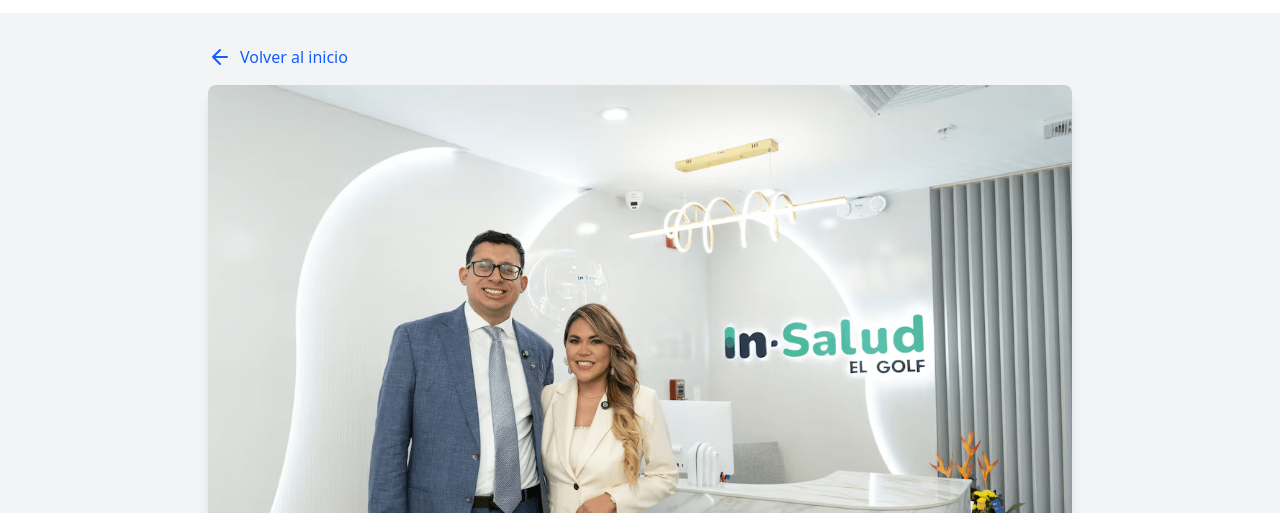
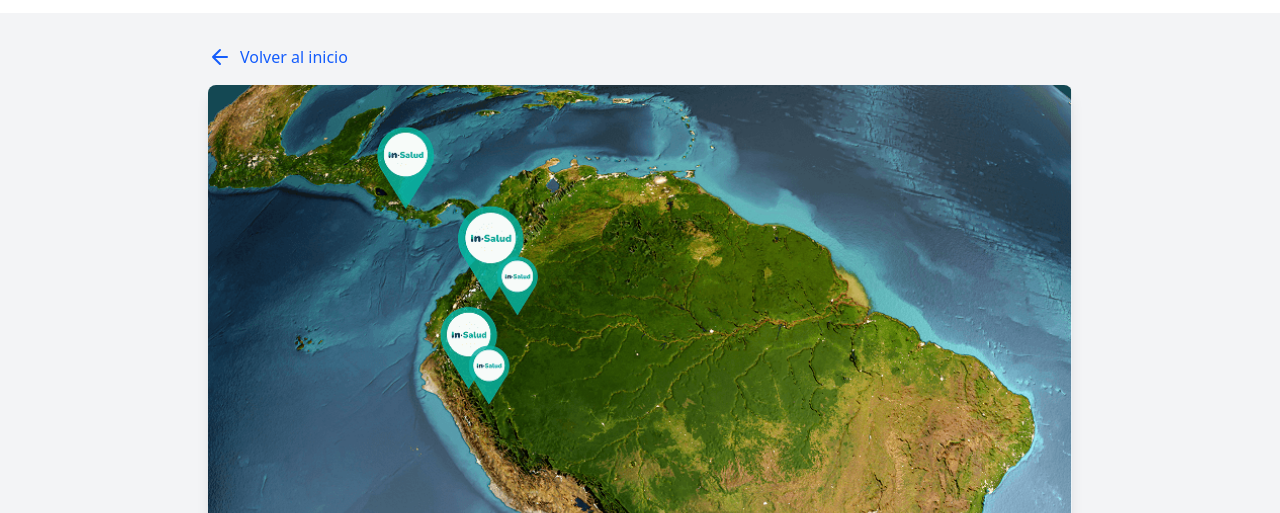
Before and after one commit to M4rckR/notas-de-prensa, an Astro site: page /noticias/insalud-expansion-latinoamerica in a window 1280 px wide. Shown: the part 287-800 px from the top of the page. Built offline with nearby package versions, Linux system fonts and the light colour scheme; Astro itself is replaced by a stand-in of ours.

Commit message:
Correciones de stivo 3

```diff
--- a/src/content/noticias/insalud-expansion-latinoamerica.md
+++ b/src/content/noticias/insalud-expansion-latinoamerica.md
@@ -3,7 +3,7 @@
 titulo: "Insalud, centro de salud sexual y regenerativa, busca conquistar Latinoamérica al 2027: ¿cuáles son sus planes y servicios?"
 resumen: "Insalud proyecta su expansión por Latinoamérica con servicios especializados en salud sexual y regenerativa"
 fecha: "2025-04-23"
-imagen: "/images/noticias/noticia-3.png"
+imagen: "/images/noticias/noticia-2.png"
 autor: "El Comercio"
 categoria: "Negocios"
 ---
--- a/src/content/noticias/insalud-expansion-mexico.md
+++ b/src/content/noticias/insalud-expansion-mexico.md
@@ -3,7 +3,7 @@
 titulo: "Peruana Insalud llegará a México y tres países más en 2025: ¿lo hará bajo franquicia?"
 resumen: "En Gestión, valoramos profundamente la labor periodística que realizamos para mantenerlos informados. Por ello, les recordamos que no está permitido, reproducir, comercializar, distribuir, copiar total o parcialmente los contenidos que publicamos en nuestra web, sin autorizacion previa y expresa de Empresa Editora El Comercio S.A."
 fecha: "2024-11-15"
-imagen: "/images/noticias/noticia-2.png"
+imagen: "/images/noticias/noticia-3.png"
 autor: "Gestión"
 categoria: "Negocios"
 ---
```
